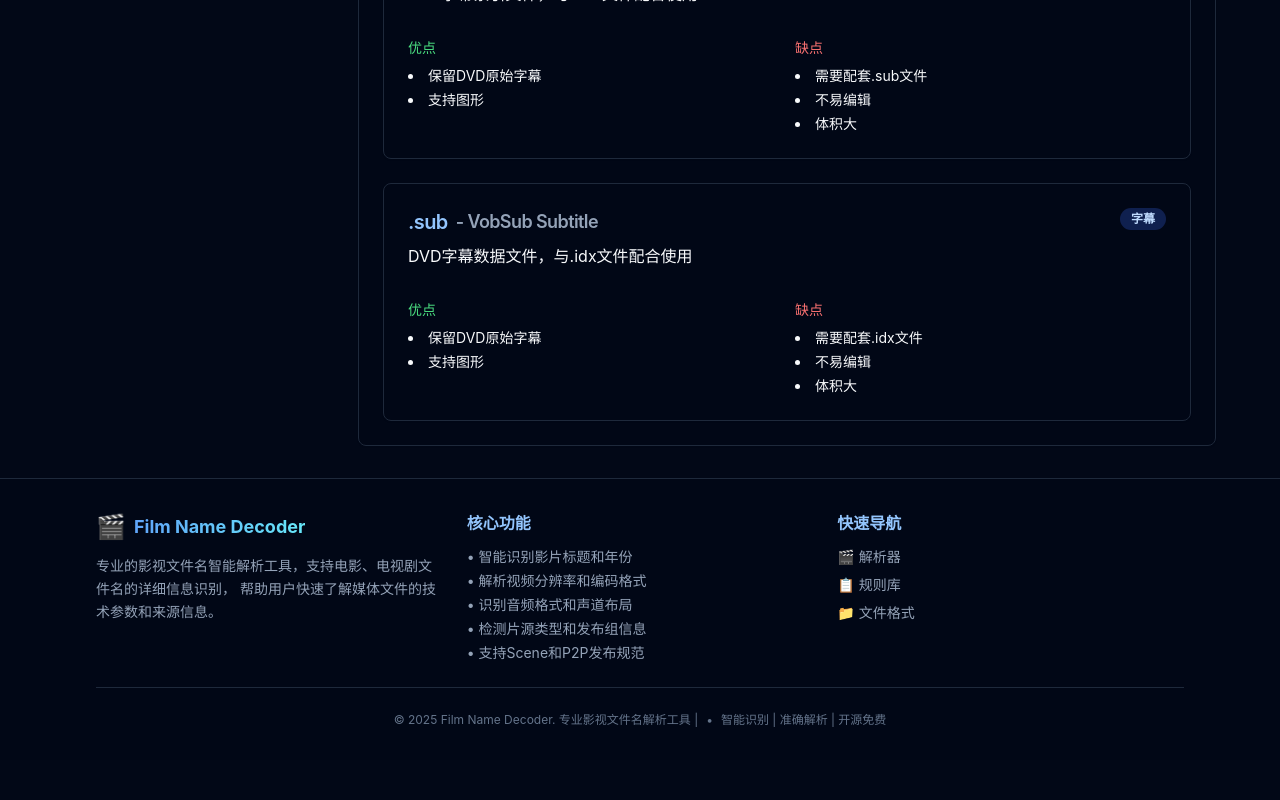
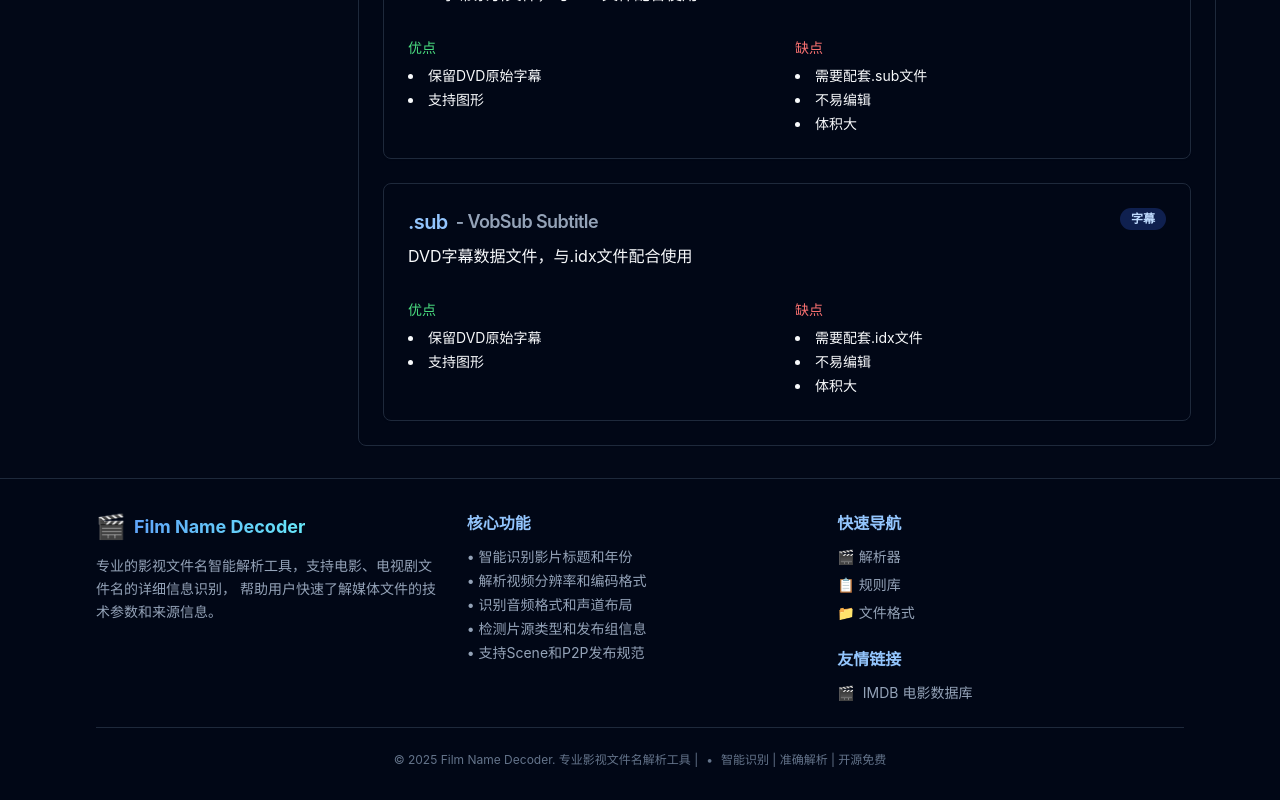
Before and after one commit to Youngxj/film-name-decoder, a React (Vite) app: page /extensions in a window 1280 px wide. Shown: the part 6327-7127 px from the top of the page. Before the commit the page ends 7087 px from the top, so only its background shows below. Built offline with nearby package versions, Linux system fonts and the light colour scheme; no server answers.

Commit message:
feat(layout): 添加友情链接并优化导航样式
在侧边栏添加IMDB友情链接，同时统一导航链接的明暗模式颜色样式。

```diff
--- a/src/components/layout/MainLayout.tsx
+++ b/src/components/layout/MainLayout.tsx
@@ -109,18 +109,31 @@ const MainLayout: React.FC = () => {
 
             {/* 导航链接 */}
             <div className="md:col-span-1">
-              <h3 className="text-blue-300 font-semibold mb-3">快速导航</h3>
+              <h3 className="text-blue-600 dark:text-blue-300 font-semibold mb-3">快速导航</h3>
               <div className="space-y-2">
                 {navLinks.map((link) => (
                   <Link
                     key={link.path}
                     to={link.path}
-                    className="block text-slate-400 hover:text-blue-300 text-sm transition-colors"
+                    className="block text-muted-foreground hover:text-blue-600 dark:hover:text-blue-300 text-sm transition-colors"
                     title={link.title}
                   >
                     {link.label}
                   </Link>
                 ))}
+              </div>
+
+              <h3 className="text-blue-600 dark:text-blue-300 font-semibold mb-3 mt-6">友情链接</h3>
+              <div className="space-y-2">
+                <a
+                  href="https://www.imdb.com/"
+                  target="_blank"
+                  rel="noopener noreferrer"
+                  className="block text-muted-foreground hover:text-blue-600 dark:hover:text-blue-300 text-sm transition-colors flex items-center"
+                >
+                  <span className="mr-2">🎬</span>
+                  IMDB 电影数据库
+                </a>
               </div>
             </div>
           </div>
```
